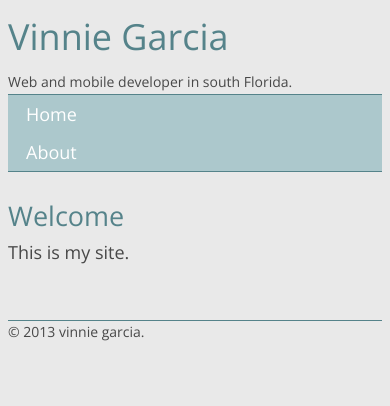
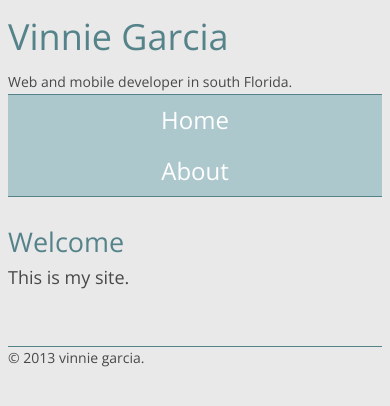
Before and after one commit to vinniegarcia/vinniegarcia.github.com, a Jekyll site: the page built from index.md, in a window 390 px wide. Shown: the top 406 px of the page. Built offline with Jekyll 4.4.1, drawn with Linux system fonts in a browser that asks for light colours; Markdown is read by kramdown in place of the engine named in the settings.

Commit message:
more less

```diff
--- a/css/main.css
+++ b/css/main.css
@@ -139,6 +139,10 @@ p {
     float: none;
   }
   nav ul li a {
+    display: block;
     float: none;
+    font-size: 24px;
+    line-height: 1.6;
+    text-align: center;
   }
 }
--- a/less/main.less
+++ b/less/main.less
@@ -7,6 +7,7 @@
 @darkerBlue: darken(@lighterBlue, 30%);
 @baseFontSize: 18px;
 @smallFontSize: 14px;
+@bigFontSize: 24px;
 @baseFontWeight: 300;
 @baseLineHeight: 1.6;
 @baseFont: 'Open Sans', Avenir, Verdana, Geneva, sans-serif;
@@ -150,6 +151,10 @@ p {
 				display: block;
 				a {
 					float: none;
+					font-size: @bigFontSize;
+					line-height: @baseLineHeight;
+					display: block;
+					text-align: center;
 				}
 			}
 		}
```
